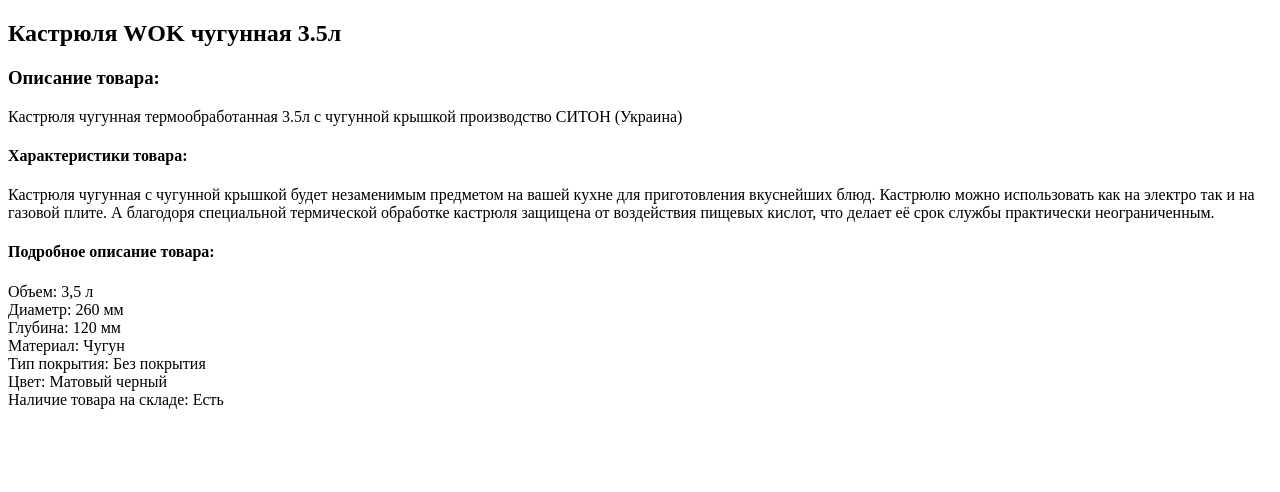
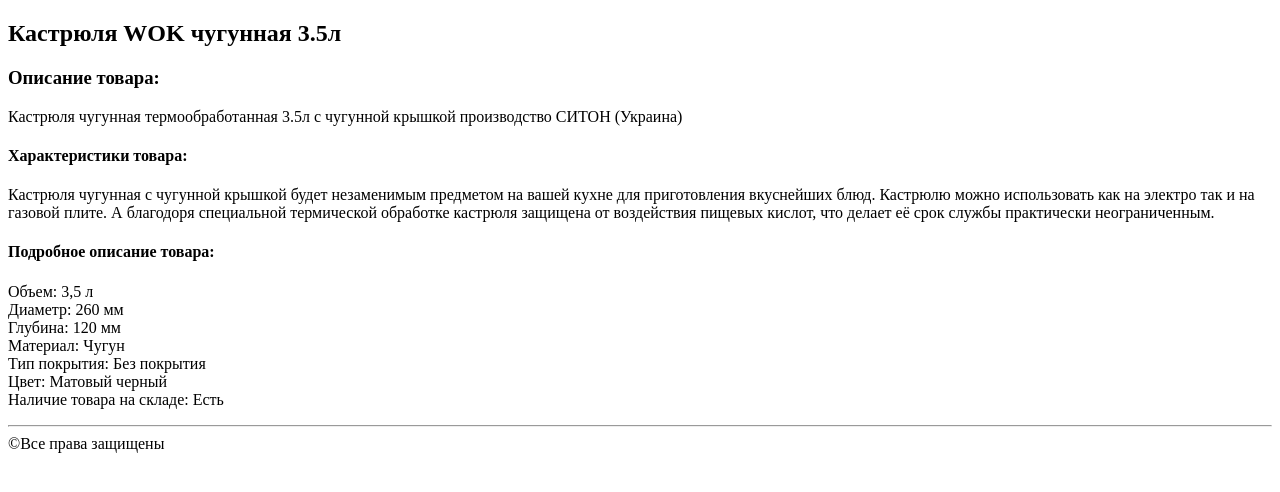
Before and after one commit to yorikav/E-Shop, a plain HTML site: page Index.html in a window 1280 px wide. Drawn offline with Linux system fonts and the light colour scheme.

Commit message:
Урок 1. Работа над ошибками #2

```diff
--- a/Index.html
+++ b/Index.html
@@ -20,4 +20,8 @@
        Наличие товара на складе: Есть<br>
     </p>
 </body>
+<footer>
+   <hr />
+    &copy;Все права защищены
+</footer>
 </html>
```
